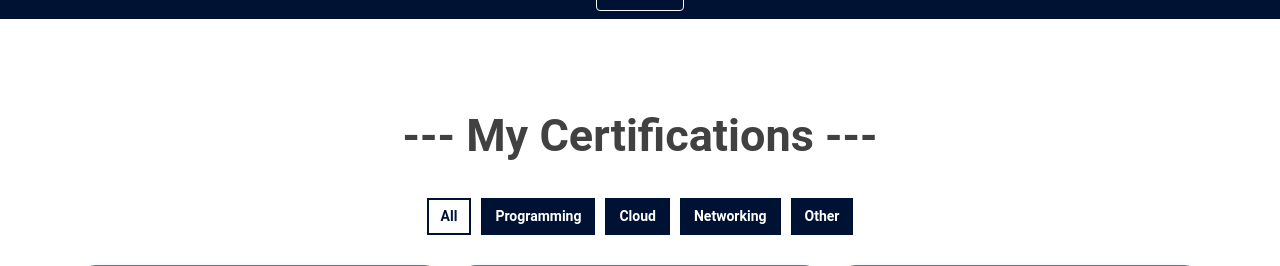
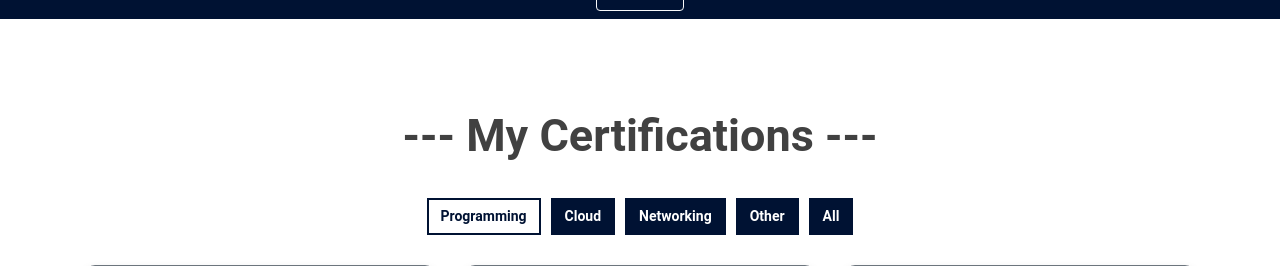
Before and after one commit to Vishal4869/VishalPortfolio, a Django app: page / in a window 1280 px wide. Shown: the part 4260-4526 px from the top of the page. Run offline with Django 3.2, Linux system fonts and the light colour scheme; data comes from the database, SQL or seed files in the repository; both versions use the stored data as it was after the commit; some libraries are stand-ins or nearby versions.

Commit message:
minor changes

```diff
--- a/Portfolio/templates/index.html
+++ b/Portfolio/templates/index.html
@@ -608,11 +608,11 @@
             <div class="row">
                 <div class="col-12">
                     <ul id="portfolio-filter">
-                        <li data-filter="*" class="filter-active">All</li>
-                        <li data-filter=".programming">Programming</li>
+                        <li data-filter=".programming" class="filter-active">Programming</li>
                         <li data-filter=".cloud">Cloud</li>
                         <li data-filter=".networking">Networking</li>
                         <li data-filter=".other">Other</li>
+                        <li data-filter="*" >All</li>
                     </ul>
                 </div>
             </div>
@@ -625,13 +625,12 @@
                             <img src="{{c.pic.url}}" alt="{{c.title}}" width="100%" height="300" style="object-fit: fill;">
                         </div>
 
-                        <div class="portfolio-text rounded">
+                        <div class="portfolio-text rounded shadow">
 
-                            <h6 ><b> {{c.title}}</b></h6>
-                            <a class="btn2 mr-0 ml-auto" href="{{c.pic.url}}"
-                                data-lightbox="portfolio"><i class="fas fa-search-plus"></i>
+                           <h6 class="mx-2"><b> {{c.title}}</b></h6>
+                            <a class="mr-0 ml-auto" href="{{c.pic.url}}"
+                                data-lightbox="portfolio"><i class="fas fa-solid fa-expand"></i>
                             </a>
-
                         </div>
                     </div>
                 </div>
@@ -692,7 +691,7 @@
         </div>
 
         <div class="container copyright">
-            <p>&copy; <a href="#">vishalumtol.herokuapp.com</a>, All Right Reserved | Designed By Vishal Umtol</a></p>
+            <p>&copy; <a href="#">Designed By Vishal Umtol</a></p>
         </div>
 
     </div>
```
Also changed, not shown: db.sqlite3.
